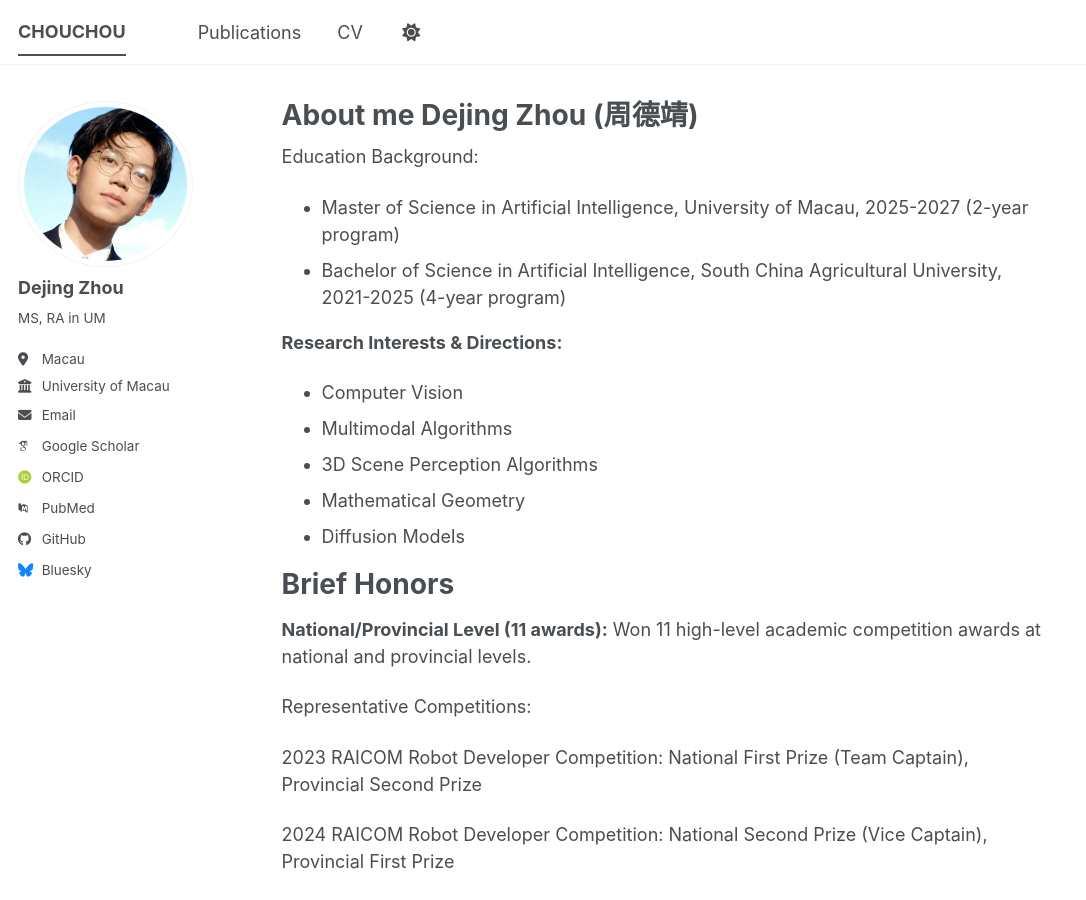
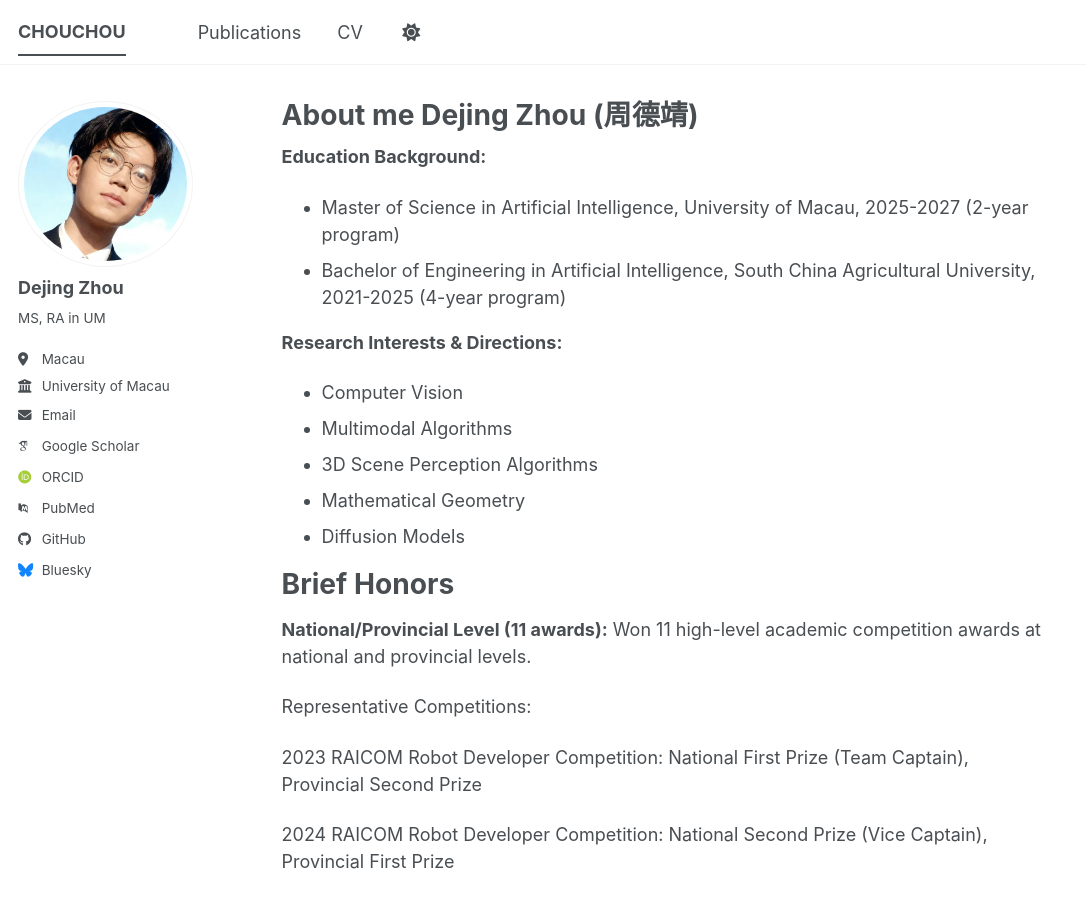
Before and after one commit to chouchouiio/Chouchouiio.github.io, a Jekyll site: the page built from _pages/about.md, in a window 1280 px wide and 900 px high. Shown: the whole window, without its empty margins (0-1086 px from the left). Built offline with Jekyll 4.4.1, drawn with Linux system fonts in a browser that asks for light colours; some web fonts are replaced; a script bundle is joined from its source files by our own code; library files that are not in the unit come from our copies.

Commit message:
Update about.md

```diff
--- a/_pages/about.md
+++ b/_pages/about.md
@@ -7,9 +7,9 @@ redirect_from:
   - /about.html
 ---
 
-Education Background:
+**Education Background:**
 - Master of Science in Artificial Intelligence, University of Macau, 2025-2027 (2-year program)
-- Bachelor of Science in Artificial Intelligence, South China Agricultural University, 2021-2025  (4-year program)
+- Bachelor of Engineering in Artificial Intelligence, South China Agricultural University, 2021-2025 (4-year program)
 
 
 **Research Interests & Directions:**
```
